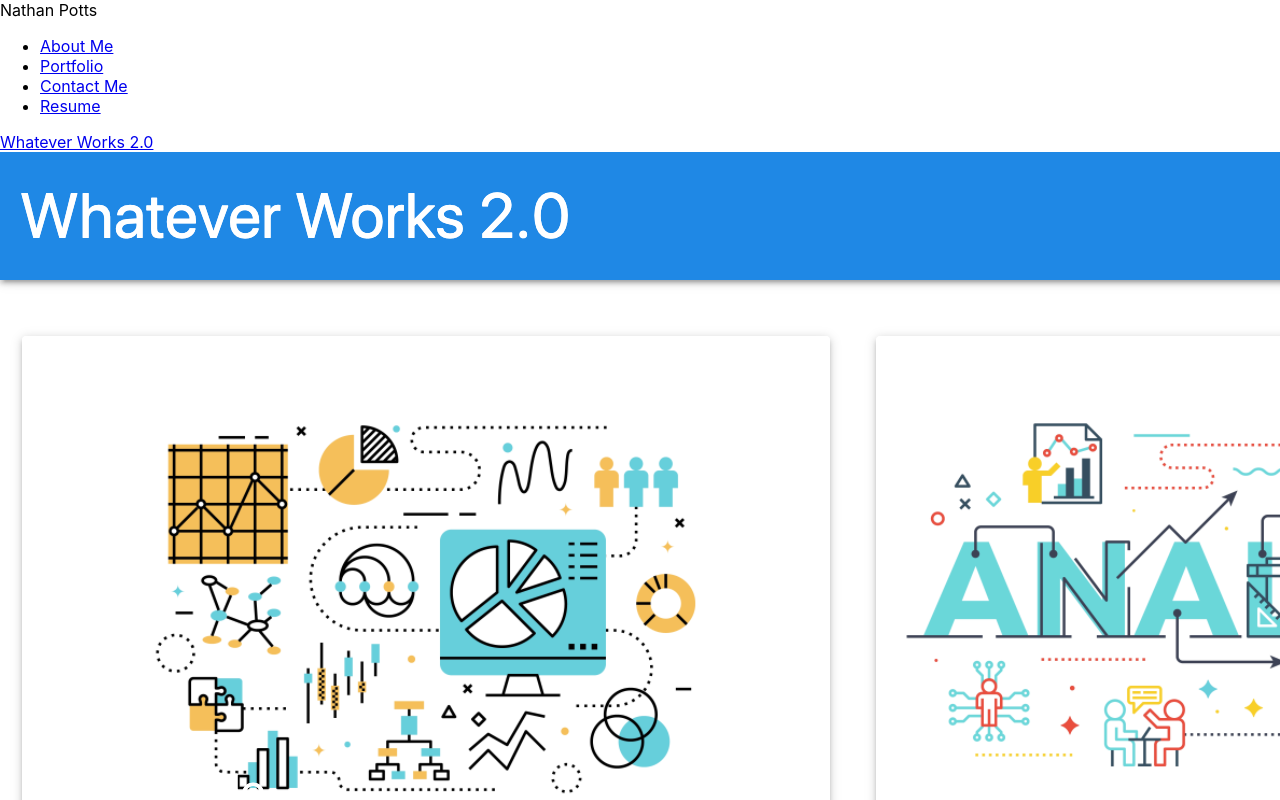
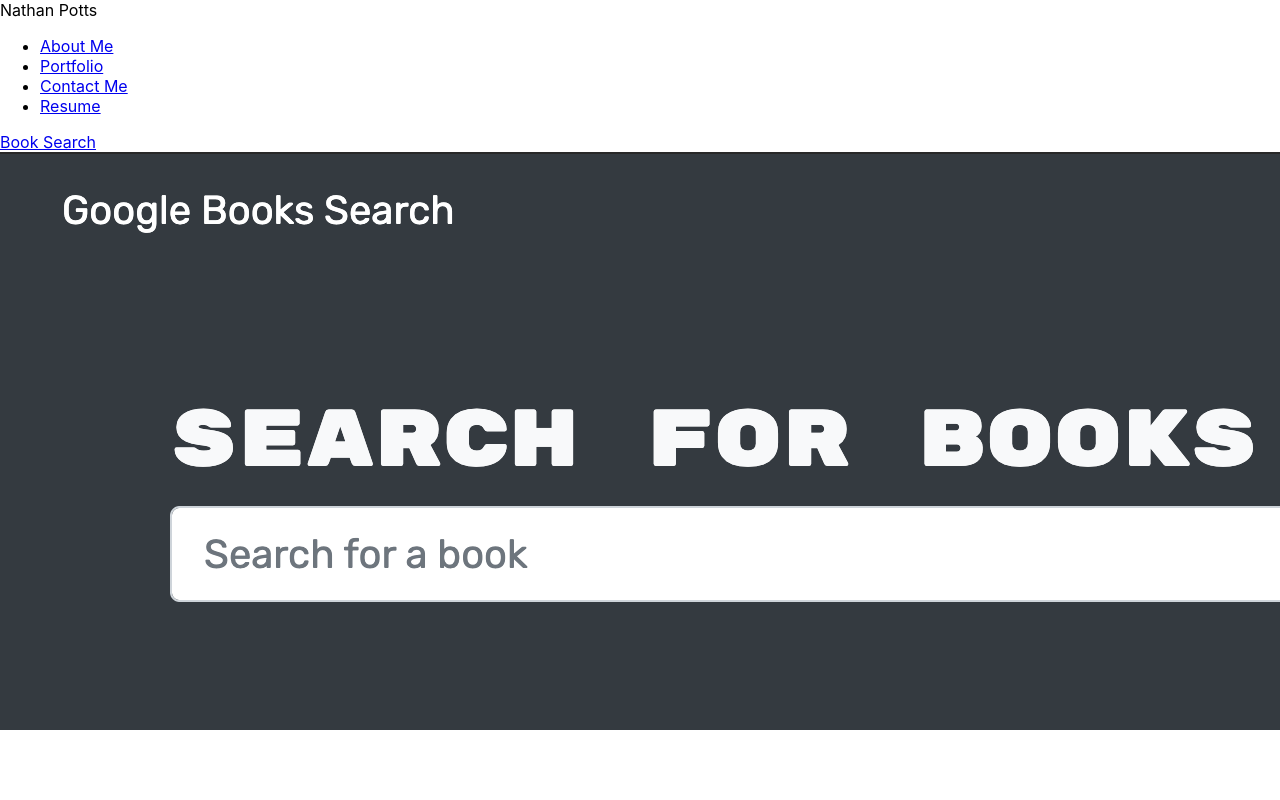
Before and after one commit to nathan-potts41/my-profile, a React (Create React App) app: page /portfolio in a window 1280 px wide. Shown: the top 800 px of the page. Built offline with nearby package versions, Linux system fonts and the light colour scheme.

Commit message:
functional app, now css time

```diff
--- a/src/pages/Portfolio.js
+++ b/src/pages/Portfolio.js
@@ -2,17 +2,19 @@
 import GertenHomesImg from '../assets/images/gerten-homes-screenshot.png';
 import ProMeasureImg from '../assets/images/promeasureScreenShot.png';
 import RunBuddyImg from '../assets/images/run-BuddyScreenShot.png';
-import WhateverWorksImg from '../assets/images/WhateverWorks2.0.png'
+import WhateverWorksImg from '../assets/images/WhateverWorks2.0.png';
+import BookSearchImg from '../assets/images/BookSearchScreenShot.png';
+import DeepThoughtsImg from '../assets/images/DeepThoughtsScreenShot.png';
 
 function Portfolio() {
     return (
         <div>
-            {/* <div>
-                Book Search
-                <img src={ }>
-                    <a href="https://sheltered-garden-15985.herokuapp.com/"></a>
-                </img>
-            </div> */}
+            <div>
+                <a href="https://sheltered-garden-15985.herokuapp.com/">
+                    Book Search
+                    <img src={BookSearchImg}></img>
+                </a>
+            </div>
             <div>
                 <a href="https://whatever-works-2.herokuapp.com/">
                     Whatever Works 2.0
@@ -31,12 +33,12 @@
                     <img src={ProMeasureImg} alt="Screenshot of Promeasure"></img>
                 </a>
             </div>
-            {/* <div>
-                Deep Thoughts
-                <img src={ }>
-                    <a href="https://thawing-sierra-78607.herokuapp.com/"></a>
-                </img>
-            </div> */}
+            <div>
+                <a href="https://thawing-sierra-78607.herokuapp.com/">
+                    Deep Thoughts
+                    <img src={DeepThoughtsImg}></img>
+                </a>
+            </div>
             <div>
                 <a href="https://gertenhomes.herokuapp.com/">
                     Gerten Homes Realty
```
Also changed, not shown: src/assets/images/BookSearchScreenShot.png (added), src/assets/images/DeepThoughtsScreenShot.png (added).
